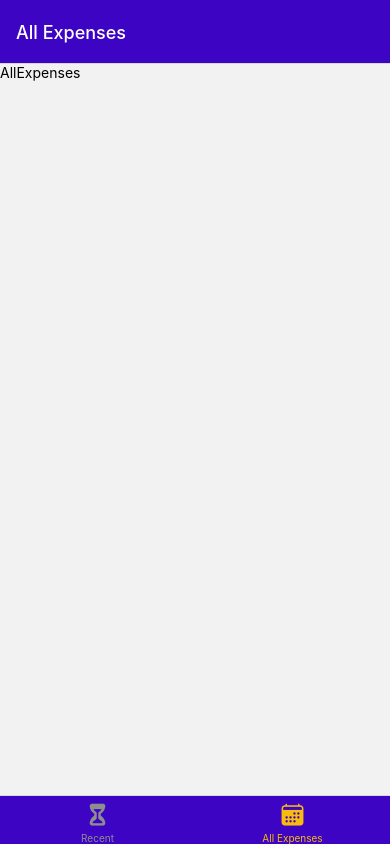
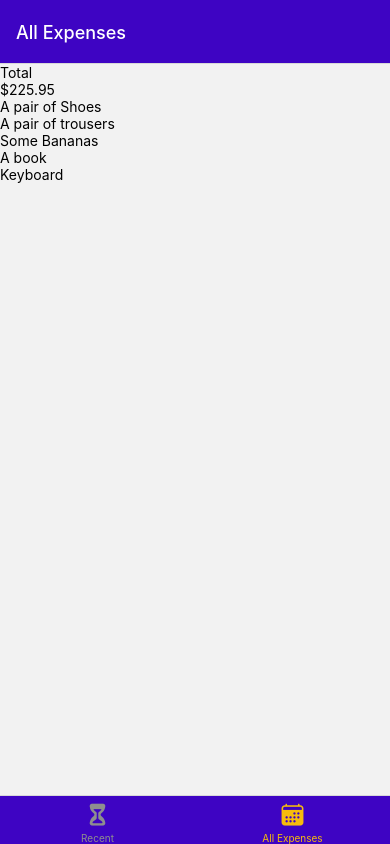
Before and after one commit to harsh9539/expense-management-react-native, a React Native app: screen /AllExpense in a window 390 px wide. Built offline with nearby package versions, Linux system fonts and the light colour scheme.

Commit message:
adding dummy_data

```diff
--- a/components/ExpensesOutput/ExpensesList.js
+++ b/components/ExpensesOutput/ExpensesList.js
@@ -1,9 +1,20 @@
 import { FlatList, StyleSheet, Text, View } from 'react-native'
 import React from 'react'
 
-export default function ExpensesList() {
+
+function renderExpenseItem(itemData){
+    return <Text>{itemData.item.description}</Text>
+}
+
+
+
+export default function ExpensesList({expenses}) {
     return (
-        <FlatList/>
+        <FlatList
+        data={expenses}
+        keyExtractor={(item)=>item.id}
+        renderItem={renderExpenseItem}
+        />
     )
 }
 
--- a/components/ExpensesOutput/ExpensesOutput.js
+++ b/components/ExpensesOutput/ExpensesOutput.js
@@ -4,19 +4,45 @@
 import ExpensesList from './ExpensesList'
 
 
-
-
-
-
-
-
+const DUMMY_EXPENSES = [
+    {
+        id:'e1',
+        description:'A pair of Shoes',
+        amount: 59.99,
+        date: new Date('2022-01-19')
+    },
+    {
+        id:'e2',
+        description:'A pair of trousers',
+        amount: 39.99,
+        date: new Date('2021-01-19')
+    },
+    {
+        id:'e3',
+        description:'Some Bananas',
+        amount: 5.99,
+        date: new Date('2022-06-19')
+    },
+    {
+        id:'e4',
+        description:'A book',
+        amount: 29.99,
+        date: new Date('2022-09-19')
+    },
+    {
+        id:'e5',
+        description:'Keyboard',
+        amount: 89.99,
+        date: new Date('2022-12-19')
+    },
+]
 
 
 export default function ExpensesOutput({expenses,expensesPeriod}) {
     return (
         <View>
-            <ExpensesSummary expenses={expenses} periodName={expensesPeriod}/>
-            <ExpensesList expenses={expenses}/>
+            <ExpensesSummary expenses={DUMMY_EXPENSES} periodName={expensesPeriod}/>
+            <ExpensesList expenses={DUMMY_EXPENSES}/>
         </View>
     )
 }
--- a/screens/AllExpenses.js
+++ b/screens/AllExpenses.js
@@ -1,11 +1,10 @@
 import { StyleSheet, Text, View } from 'react-native'
 import React from 'react'
+import ExpensesOutput from '../components/ExpensesOutput/ExpensesOutput'
 
 export default function AllExpenses() {
     return (
-        <View>
-            <Text>AllExpenses</Text>
-        </View>
+        <ExpensesOutput expensesPeriod={"Total"}/>
     )
 }
 
--- a/screens/RecentExpenses.js
+++ b/screens/RecentExpenses.js
@@ -1,11 +1,10 @@
 import { StyleSheet, Text, View } from 'react-native'
 import React from 'react'
+import ExpensesOutput from '../components/ExpensesOutput/ExpensesOutput'
 
 export default function RecentExpenses() {
     return (
-        <View>
-            <Text>RecentExpenses</Text>
-        </View>
+        <ExpensesOutput expensesPeriod={"Last 7 Days"}/>
     )
 }
 
```
